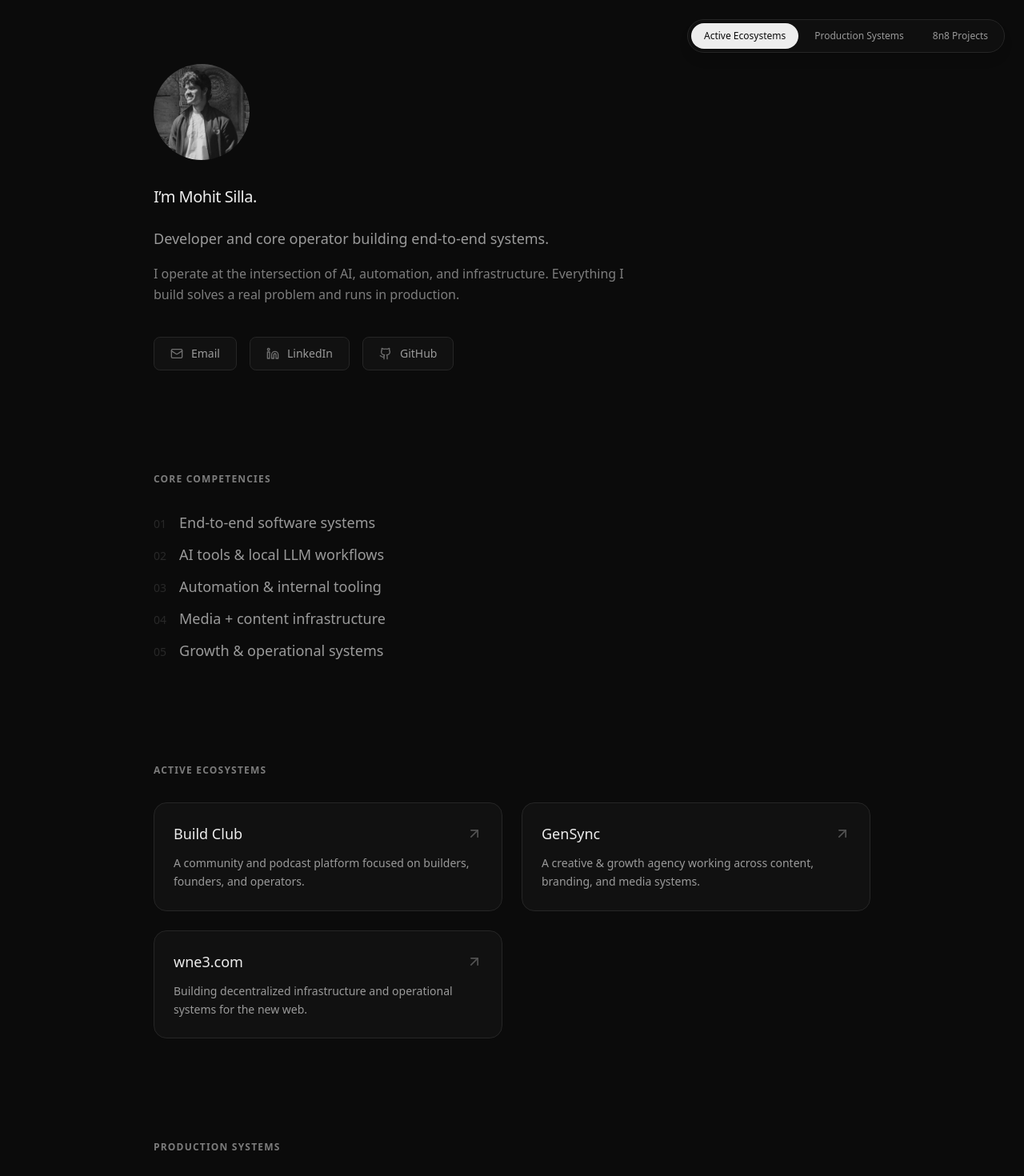
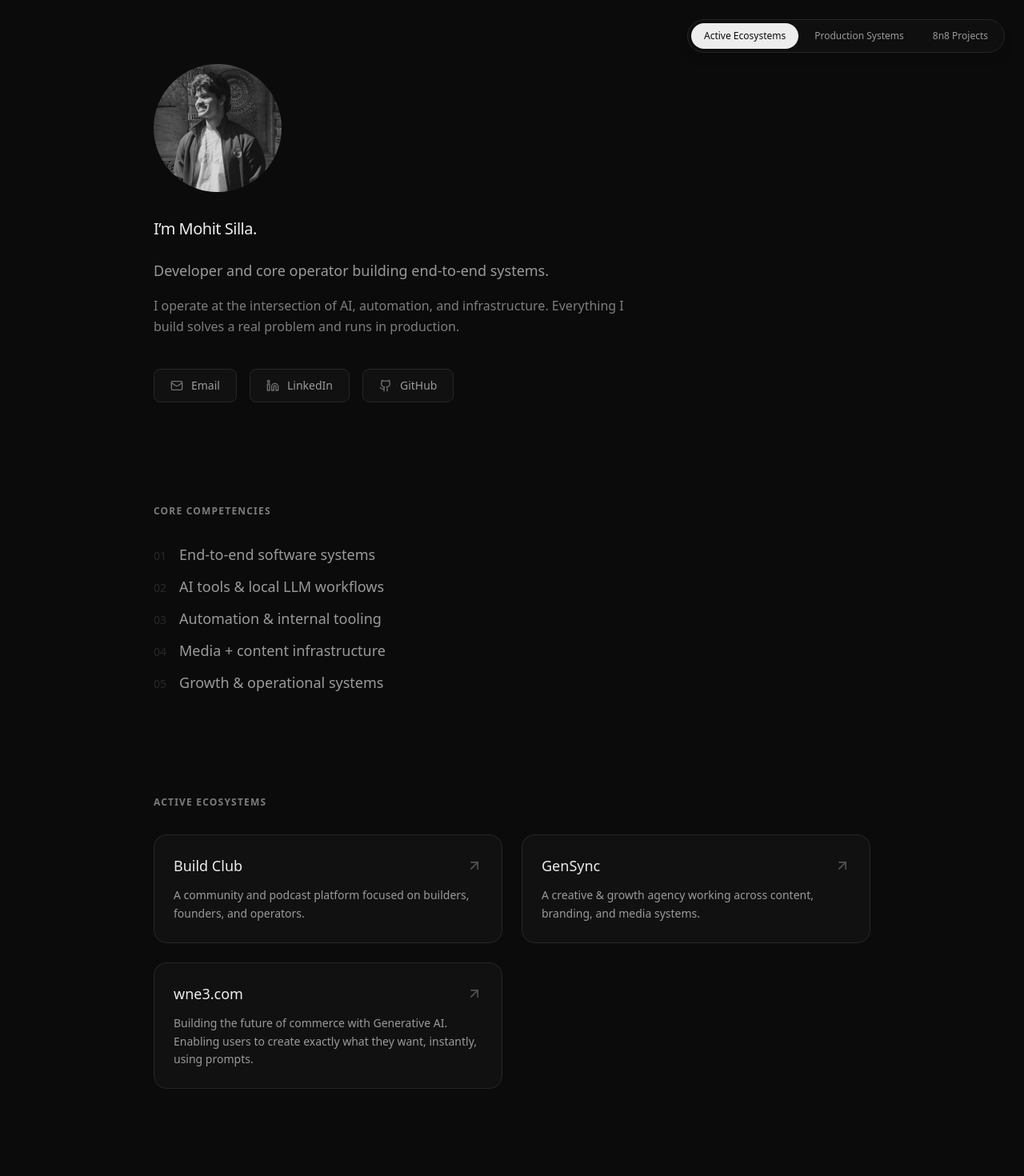
Before and after one commit to spunkykiller/mohitsilla, a Next.js app: page / in a window 1280 px wide. Shown: the top 1470 px of the page at 80% size. Built offline with nearby package versions, Linux system fonts and the light colour scheme.

Commit message:
Enhance profile image size to 160px and update WNE3 description

```diff
--- a/app/page.tsx
+++ b/app/page.tsx
@@ -51,7 +51,7 @@ const organizations = [
     },
     {
         name: "wne3.com",
-        description: "Building decentralized infrastructure and operational systems for the new web.",
+        description: "Building the future of commerce with Generative AI. Enabling users to create exactly what they want, instantly, using prompts.",
         link: "https://wne3.com/",
     },
 ];
@@ -146,8 +146,8 @@ export default function Home() {
                     <Image
                         src="/images/profile.jpg"
                         alt="Mohit Silla"
-                        width={120}
-                        height={120}
+                        width={160}
+                        height={160}
                         className="rounded-full opacity-90 mb-2 grayscale hover:grayscale-0 transition-all duration-500"
                         priority
                     />
```
